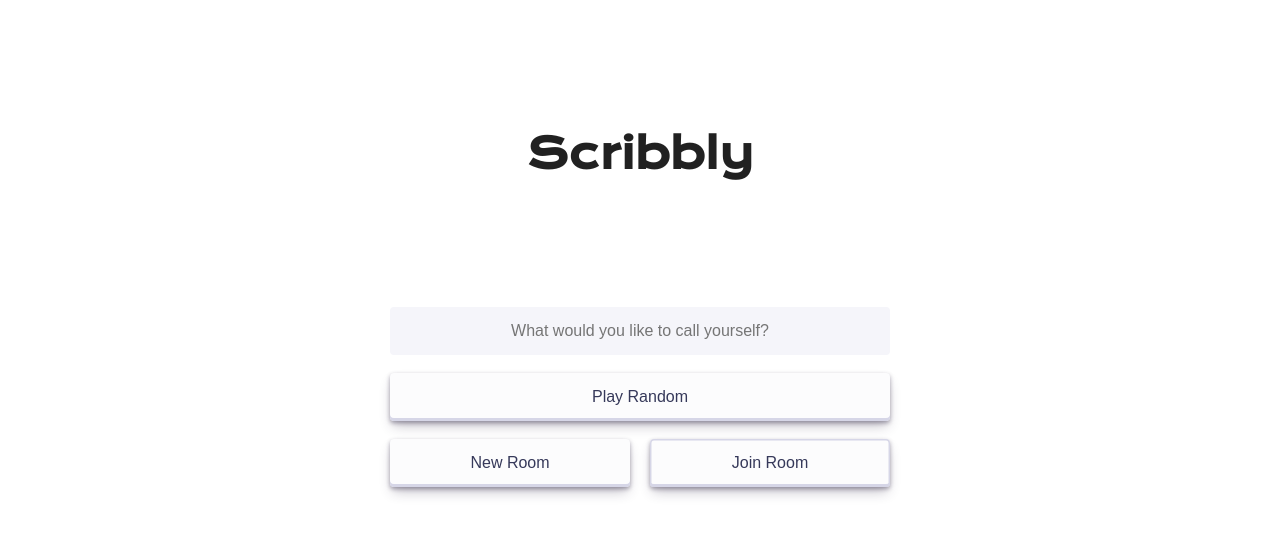
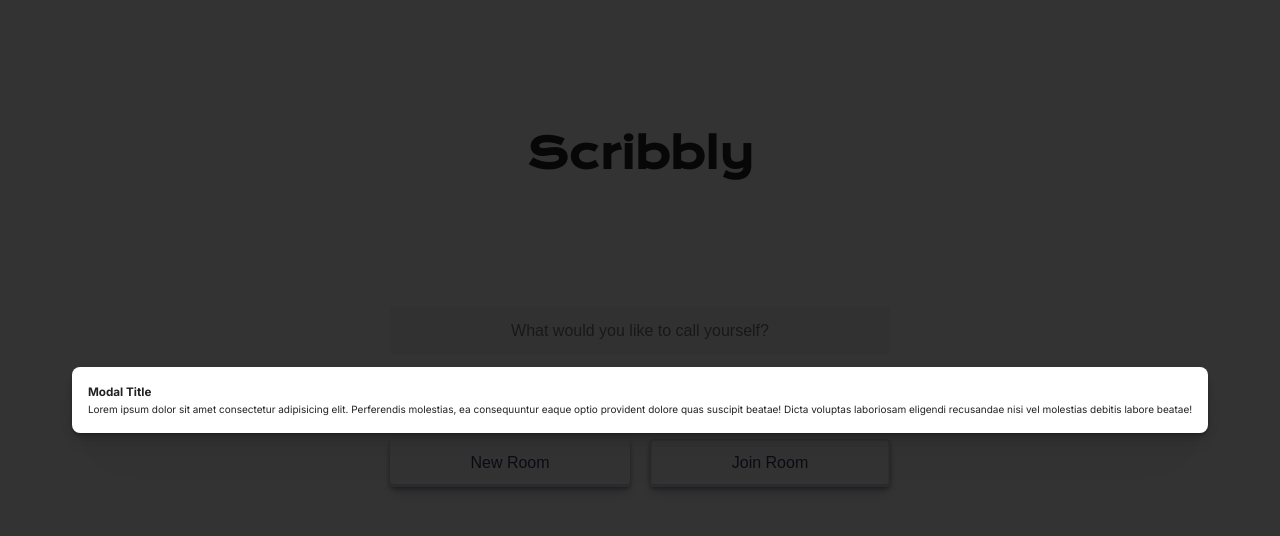
Before and after one commit to anshulbansal02/scribbly, a React (Create React App) app: page / in a window 1280 px wide. Both pictures are taken after a click on the button "Join Room". Shown: the top 536 px of the page. Built offline with nearby package versions, Linux system fonts and the light colour scheme.

Commit message:
Added basic Modal component

```diff
--- a/src/App.css
+++ b/src/App.css
@@ -26,3 +26,7 @@ body {
     width: 100%;
     position: relative;
 }
+
+.App {
+    height: 100vh;
+}
--- /dev/null
+++ b/src/components/Modal/Modal.jsx
@@ -0,0 +1,18 @@
+import "./modal.css";
+
+const Modal = ({ isOpen, children, onOutsideClick = () => {} }) => {
+    const handleOutsideClick = (e) => {
+        if (e.target === e.currentTarget) onOutsideClick();
+    };
+
+    return (
+        <div
+            className={`modal-container ${isOpen ? null : "closed"}`}
+            onClick={handleOutsideClick}
+        >
+            <div className="modal">{children}</div>
+        </div>
+    );
+};
+
+export default Modal;
--- /dev/null
+++ b/src/components/Modal/modal.css
@@ -0,0 +1,28 @@
+.modal-container {
+    width: 100%;
+    height: 100%;
+    background-color: rgba(0, 0, 0, 0.8);
+    position: fixed;
+    display: flex;
+    align-items: center;
+    justify-content: center;
+}
+
+.modal {
+    background-color: #fff;
+    box-shadow: 0px 1px 2.2px rgba(0, 0, 0, 0.2),
+        0px 2.3px 5.3px rgba(0, 0, 0, 0.144),
+        0px 4.4px 10px rgba(0, 0, 0, 0.119), 0px 7.8px 17.9px rgba(0, 0, 0, 0.1),
+        0px 14.6px 33.4px rgba(0, 0, 0, 0.081),
+        0px 35px 80px rgba(0, 0, 0, 0.056);
+
+    max-width: 90%;
+
+    border-radius: 8px;
+    padding: 16px;
+    z-index: 999;
+}
+
+.modal-container.closed {
+    display: none;
+}
--- a/src/routes/Home/Home.jsx
+++ b/src/routes/Home/Home.jsx
@@ -4,8 +4,21 @@ import "./input.css";
 
 import useInput from "./useInput";
 
+import Modal from "../../components/Modal/Modal";
+import { useState } from "react";
+
 const Home = () => {
     const [username, setUsername] = useInput();
+
+    const [isModalOpen, setIsModalOpen] = useState(false);
+
+    const handleModalClose = () => {
+        setIsModalOpen(false);
+    };
+
+    const handleJoinRoom = () => {
+        setIsModalOpen(true);
+    };
 
     return (
         <div className="home-page">
@@ -22,9 +35,22 @@ const Home = () => {
                 <button className="btn-block">Play Random</button>
                 <div className="row">
                     <button className="btn-block">New Room</button>
-                    <button className="btn-block">Join Room</button>
+                    <button className="btn-block" onClick={handleJoinRoom}>
+                        Join Room
+                    </button>
                 </div>
             </div>
+
+            <Modal isOpen={isModalOpen} onOutsideClick={handleModalClose}>
+                <h3>Modal Title</h3>
+                <p>
+                    Lorem ipsum dolor sit amet consectetur adipisicing elit.
+                    Perferendis molestias, ea consequuntur eaque optio provident
+                    dolore quas suscipit beatae! Dicta voluptas laboriosam
+                    eligendi recusandae nisi vel molestias debitis labore
+                    beatae!
+                </p>
+            </Modal>
         </div>
     );
 };
```
